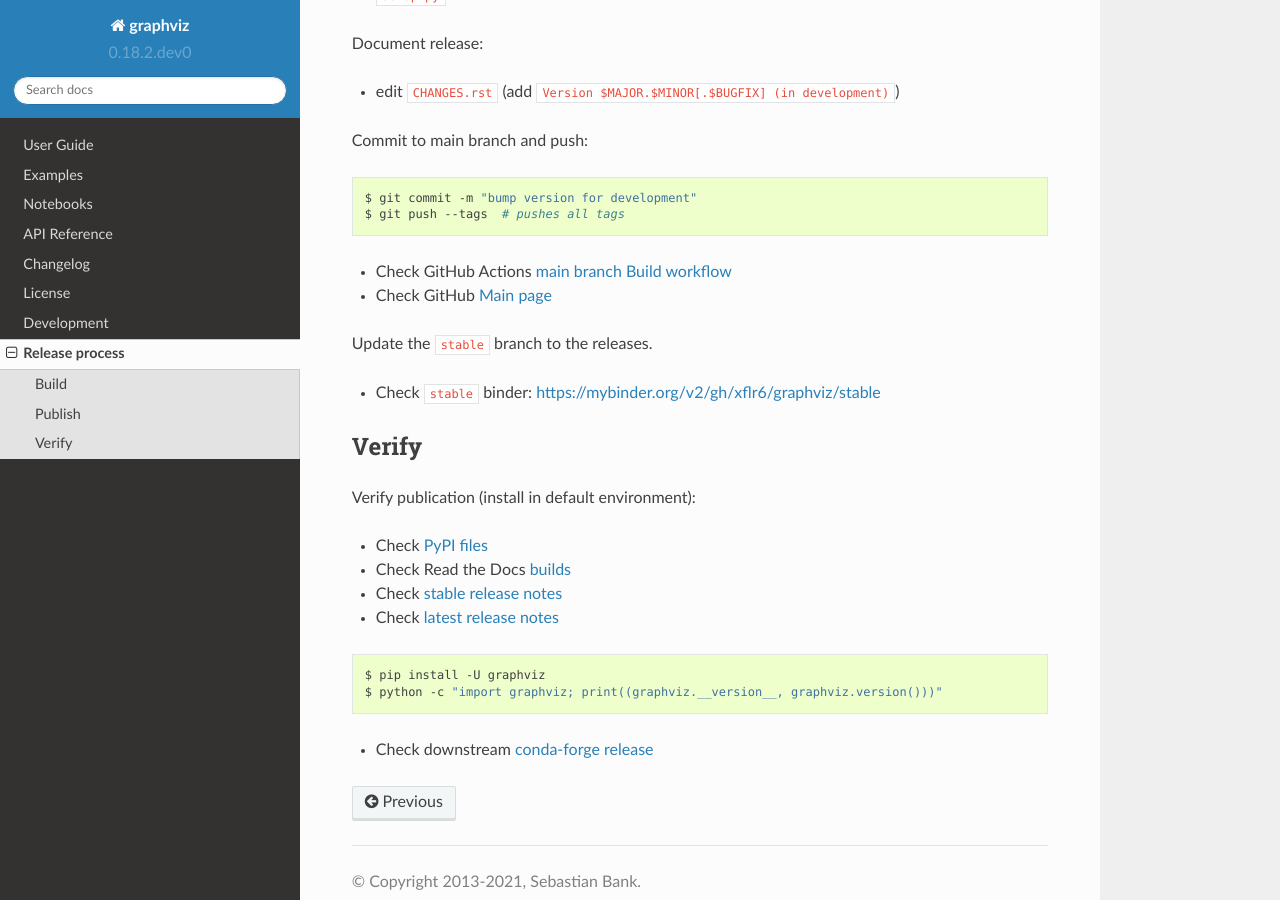
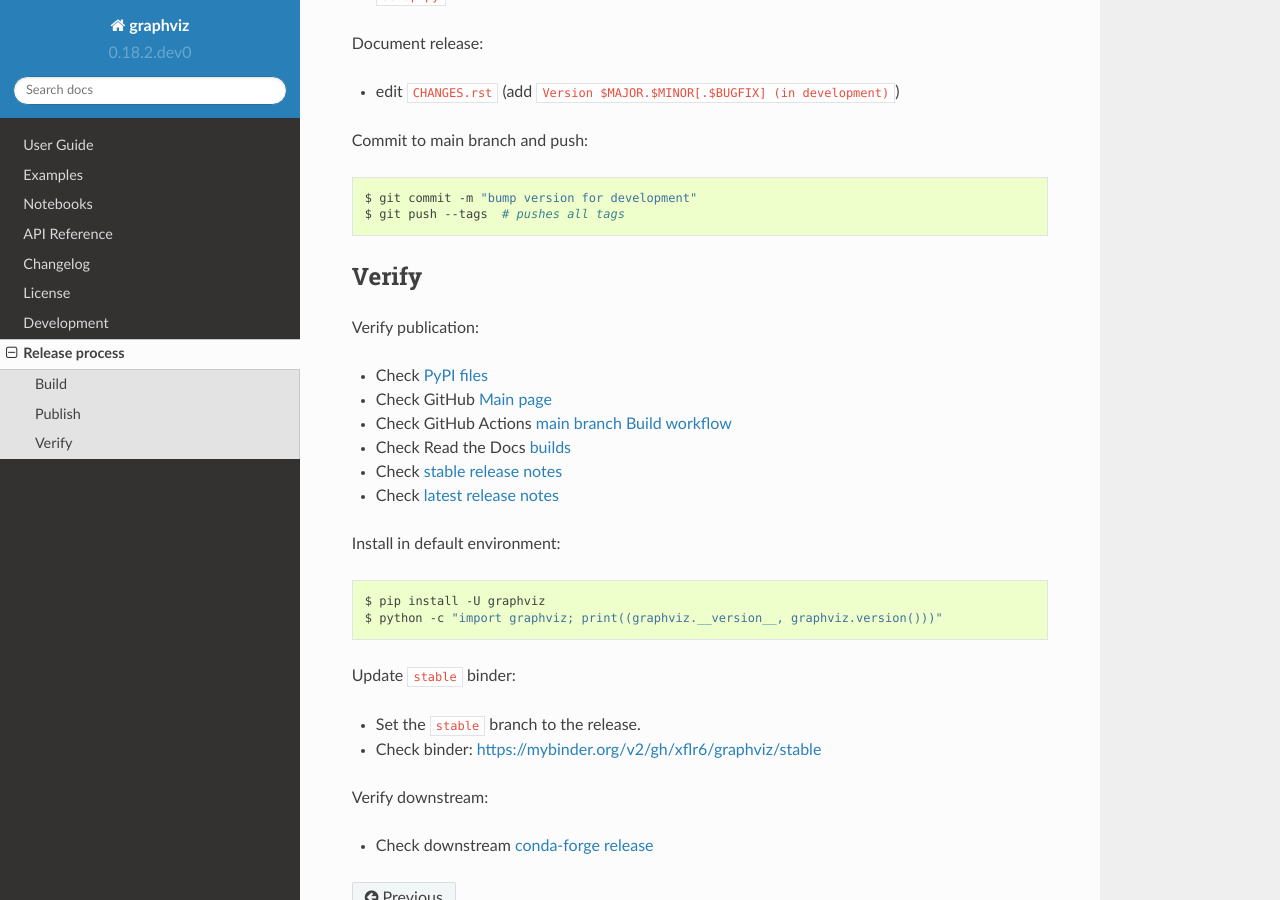
Before and after one commit to xflr6/graphviz, a Sphinx documentation site: the page built from docs/release_process.rst, in a window 1280 px wide and 900 px high, scrolled down 2082 px. Built offline with Sphinx 7.4.7 and the Read the Docs theme 2.0.0, drawn with Linux system fonts in a browser that asks for light colours; the version number is read from the project's files by our own code.

Commit message:
re-structure verification

```diff
--- a/docs/release_process.rst
+++ b/docs/release_process.rst
@@ -112,30 +112,34 @@ Commit to main branch and push:
     $ git commit -m "bump version for development"
     $ git push --tags  # pushes all tags
 
-- Check GitHub Actions `main branch Build workflow
-  <https://github.com/xflr6/graphviz/actions?query=branch%3Amaster>`_
-- Check GitHub `Main page <https://github.com/xflr6/graphviz>`_
-
-Update the ``stable`` branch to the releases.
-
-- Check ``stable`` binder: https://mybinder.org/v2/gh/xflr6/graphviz/stable
-
 
 Verify
 ------
 
-Verify publication (install in default environment):
+Verify publication:
 
 - Check `PyPI files <https://pypi.org/project/graphviz/#files>`_
+- Check GitHub `Main page <https://github.com/xflr6/graphviz>`_
+- Check GitHub Actions `main branch Build workflow
+  <https://github.com/xflr6/graphviz/actions?query=branch%3Amaster>`_
 - Check Read the Docs `builds <https://readthedocs.org/projects/graphviz/builds/>`_
 - Check `stable release notes <https://graphviz.readthedocs.io/en/stable/changelog.html>`_
 - Check `latest release notes <https://graphviz.readthedocs.io/en/latest/changelog.html>`_
+
+Install in default environment:
 
 .. code:: bash
 
     $ pip install -U graphviz
     $ python -c "import graphviz; print((graphviz.__version__, graphviz.version()))"
 
+Update ``stable`` binder:
+
+- Set the ``stable`` branch to the release.
+- Check binder: https://mybinder.org/v2/gh/xflr6/graphviz/stable
+
+Verify downstream:
+
 - Check downstream `conda-forge release <https://github.com/conda-forge/python-graphviz-feedstock>`_
 
 
```
